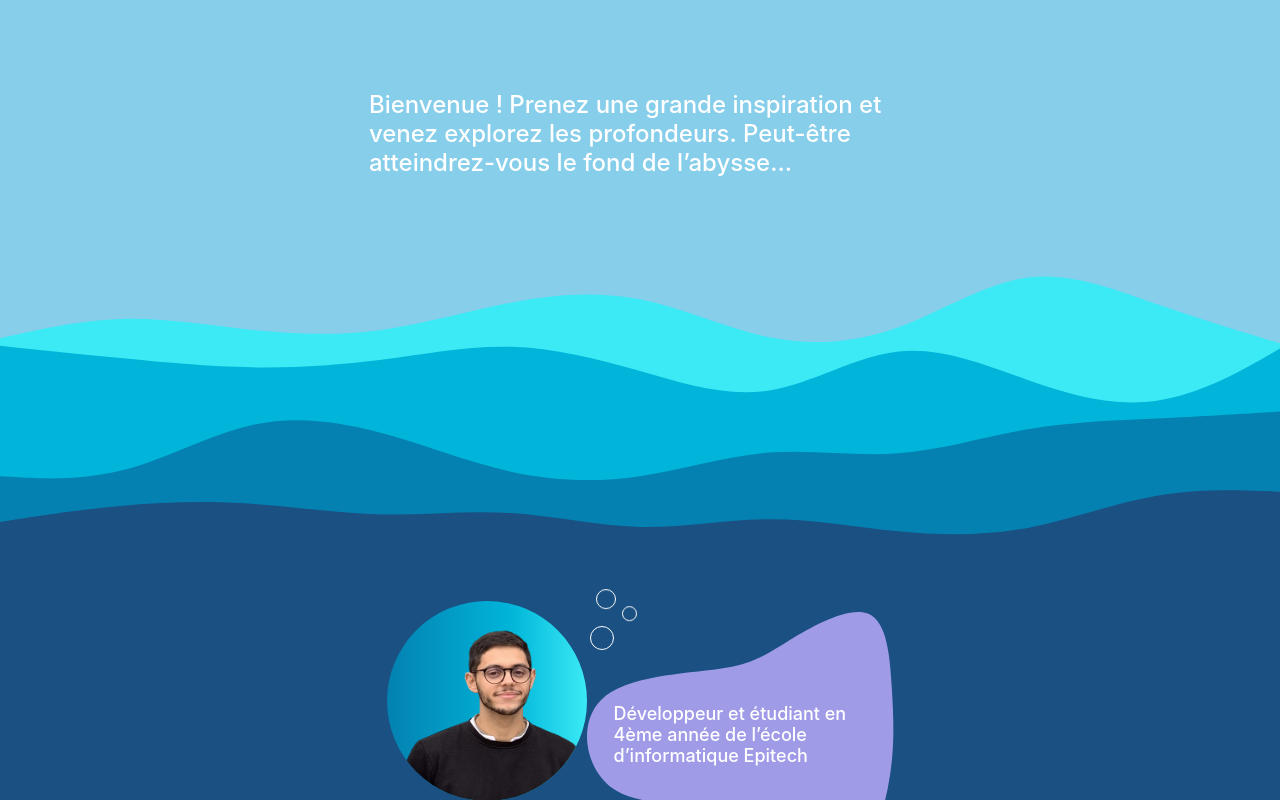
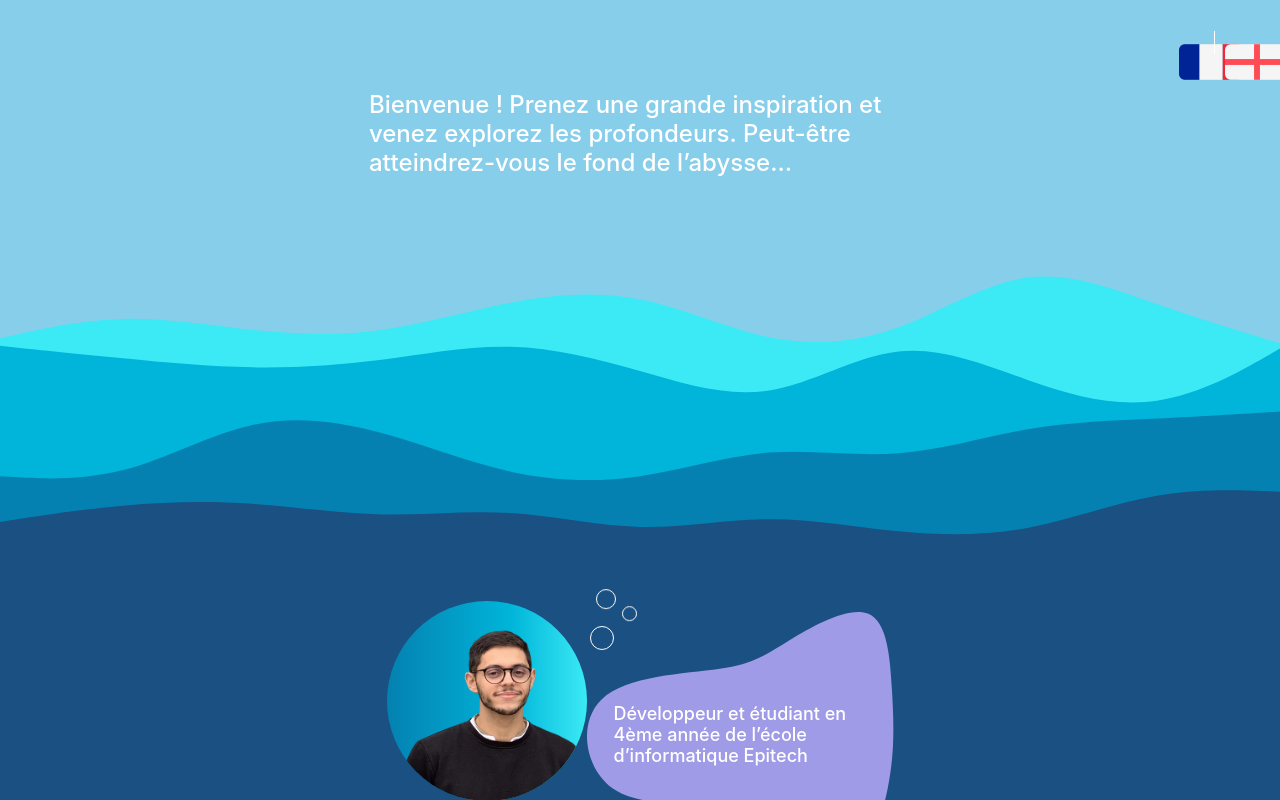
Before and after one commit to nicocarrasco/portfolio-abyss, a React (Create React App) app: page / in a window 1280 px wide. Shown: the top 800 px of the page. Built offline with nearby package versions, Linux system fonts and the light colour scheme.

Commit message:
Add translate selector

```diff
--- /dev/null
+++ b/src/components/TranslateSelector.tsx
@@ -0,0 +1,61 @@
+import React from "react";
+import styled from "styled-components";
+
+import frenchFlag from "../assets/france.png";
+import englandFlag from "../assets/england.png";
+import i18n from "../i18n";
+
+const TranslateSelector = () => {
+  const changeLanguage = (lng: string) => {
+    i18n.changeLanguage(lng);
+  };
+
+  return (
+    <Container>
+      <FlagButton>
+        <FlagImg
+          src={frenchFlag}
+          alt="French flag"
+          onClick={() => changeLanguage("fr")}
+        />
+      </FlagButton>
+      <Separator />
+      <FlagButton>
+        <FlagImg
+          src={englandFlag}
+          alt="England flag"
+          onClick={() => changeLanguage("en")}
+        />
+      </FlagButton>
+    </Container>
+  );
+};
+
+const Container = styled.div`
+  display: flex;
+  align-items: center;
+  position: absolute;
+  top: 30px;
+  right: 30px;
+`;
+
+const FlagButton = styled.button`
+  cursor: pointer;
+  background-color: transparent;
+  border: none;
+  width: 25px;
+  height: 25px;
+  display: flex;
+  padding: 0;
+`;
+
+const FlagImg = styled.img``;
+
+const Separator = styled.div`
+  width: 1px;
+  height: 23px;
+  border-left: ${({ theme }) => `1px solid ${theme.colors.textPrimary}`};
+  margin: 0 10px;
+`;
+
+export default TranslateSelector;
--- a/src/pages/home/intro/Intro.tsx
+++ b/src/pages/home/intro/Intro.tsx
@@ -3,6 +3,7 @@ import { useTranslation } from "react-i18next";
 import styled from "styled-components";
 
 import waves from "../../../assets/waves.svg";
+import TranslateSelector from "../../../components/TranslateSelector";
 
 type Props = {
   setLoaded: (loaded: boolean) => void;
@@ -20,22 +21,14 @@ const Intro = ({ setLoaded }: Props) => {
 
   return (
     <Container>
-      <Wrapper>
-        <Text>{t("introDescription")}</Text>
-        <Waves />
-      </Wrapper>
+      <TranslateSelector />
+      <Text>{t("introDescription")}</Text>
+      <Waves />
     </Container>
   );
 };
 
 const Container = styled.div`
-  display: flex;
-  flex-direction: column;
-  align-items: center;
-  overflow-x: hidden;
-`;
-
-const Wrapper = styled.div`
   display: flex;
   flex-direction: column;
   justify-content: center;
```
Also changed, not shown: src/assets/england.png (added), src/assets/france.png (added).
